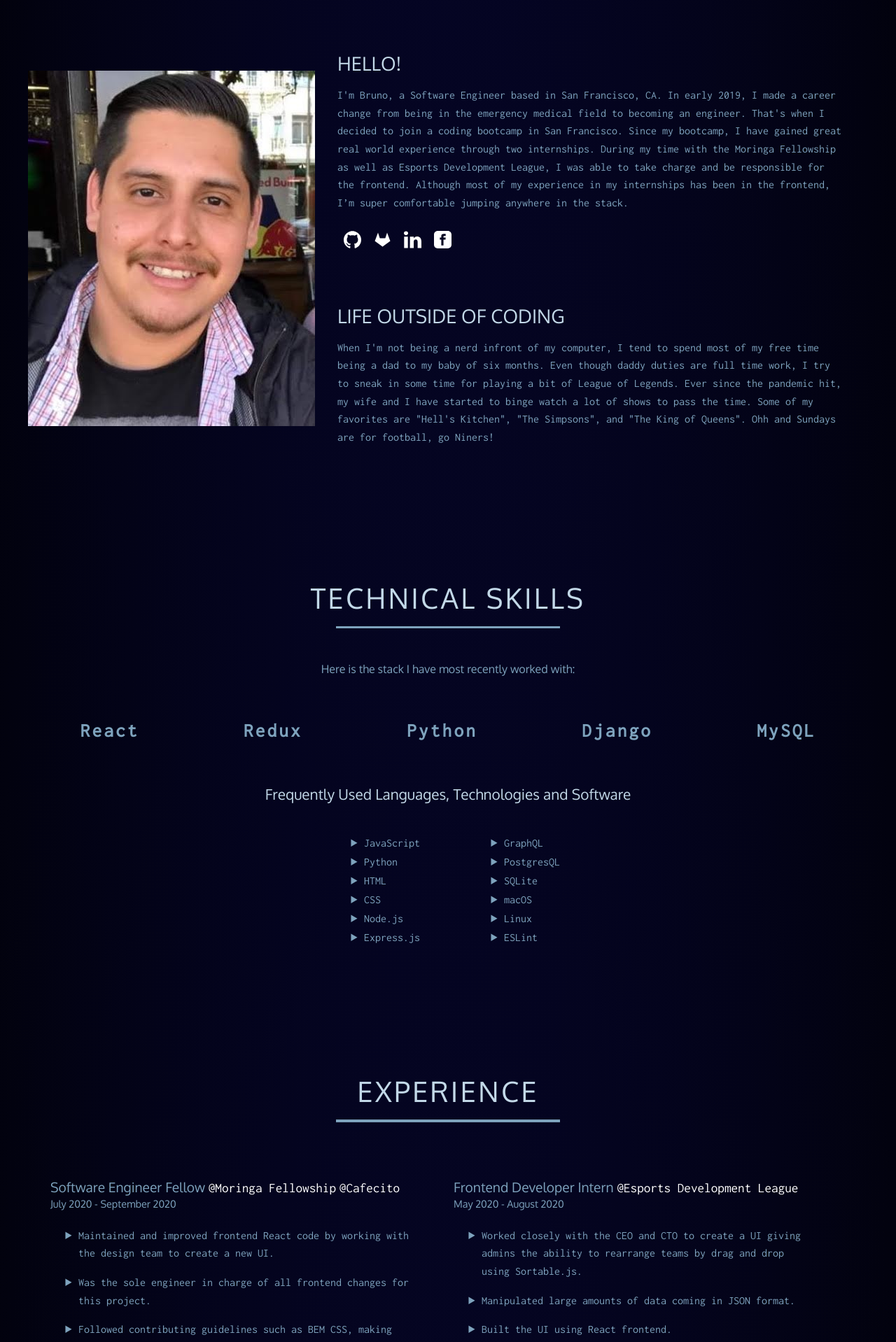
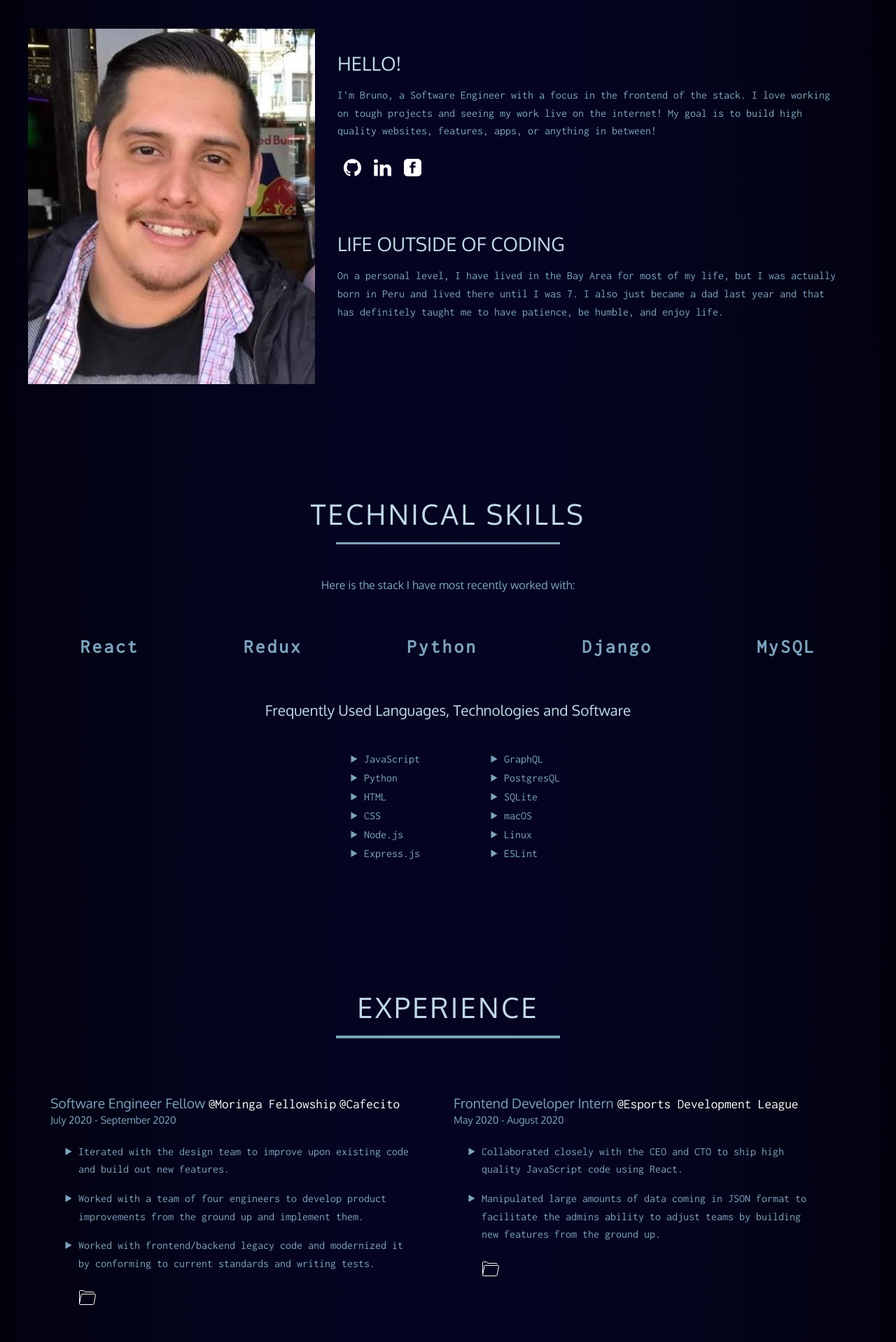
Before and after one commit to btaps/portfolio-v1, a React (Create React App) app: page / in a window 1280 px wide. Shown: the part 940-2858 px from the top of the page at 70% size. Built offline with nearby package versions, Linux system fonts and the light colour scheme.

Commit message:
Updated text and removed gitlab svg, minor css changes

```diff
--- a/src/components/sections/About.js
+++ b/src/components/sections/About.js
@@ -3,7 +3,6 @@ import ProfilePic from "../../images/profile-pic.jpg";
 import LinkedIn from "../ui/svg/LinkedIn";
 import GitHub from "../ui/svg/GitHub";
 import Facebook from "../ui/svg/Facebook";
-import GitLab from "../ui/svg/GitLab";
 
 import "./About.scss";
 
@@ -38,17 +37,7 @@ const About = ({blur}) => {
                 <div className="flex column sc__info-container">
                   <div className="sc__header">Hello!</div>
                   <div className=" line-height sc__info">
-                    I'm Bruno, a Software Engineer based in San Francisco, CA. In
-                    early 2019, I made a career change from being in the emergency
-                    medical field to becoming an engineer. That's when I decided
-                    to join a coding bootcamp in San Francisco. Since my bootcamp,
-                    I have gained great real world experience through two
-                    internships. During my time with the Moringa Fellowship as
-                    well as Esports Development League, I was able to take charge
-                    and be responsible for the frontend. Although most of my
-                    experience in my internships has been in the frontend, I’m
-                    super comfortable jumping anywhere in the stack.
-                </div>
+                    I'm Bruno, a Software Engineer with a focus in the frontend of the stack. I love working on tough projects and seeing my work live on the internet! My goal is to build high quality websites, features, apps, or anything in between! </div>
                   <ul className="sc__links flex">
                     <li className="sc__link">
                       <a
@@ -58,15 +47,6 @@ const About = ({blur}) => {
                         rel="noopener noreferrer"
                       >
                         <GitHub />
-                      </a>
-                    </li>
-                    <li className="sc__link">
-                      <a
-                        href="https://gitlab.com/btaps/"
-                        target="_blank"
-                        rel="noopener noreferrer"
-                      >
-                        <GitLab />
                       </a>
                     </li>
                     <li className="sc__link">
@@ -94,16 +74,7 @@ const About = ({blur}) => {
                 <div className="flex column sc__info-container">
                   <div className="sc__header">Life Outside of Coding</div>
                   <div className="line-height sc__info">
-                    When I'm not being a nerd infront of my computer, I tend to
-                    spend most of my free time being a dad to my baby of six
-                    months. Even though daddy duties are full time work, I try to
-                    sneak in some time for playing a bit of League of Legends.
-                    Ever since the pandemic hit, my wife and I have started to
-                    binge watch a lot of shows to pass the time. Some of my
-                    favorites are "Hell's Kitchen", "The Simpsons", and "The King
-                  of Queens". Ohh and Sundays are for football, go{" "}
-                    <span class="Nin">Nin</span>
-                    <span class="ers!">ers!</span>
+                    On a personal level, I have lived in the Bay Area for most of my life, but I was actually born in Peru and lived there until I was 7. I also just became a dad last year and that has definitely taught me to have patience, be humble, and enjoy life.
                   </div>
                 </div>
               </div>
--- a/src/components/sections/Experience.js
+++ b/src/components/sections/Experience.js
@@ -92,19 +92,9 @@ const Experience = ({blur}) => {
                 <div className="jc__date">July 2020 - September 2020</div>
                 <div className="jc__job-bullets">
                   <ul>
-                    <li className="jc__job-duties line-height">
-                      Maintained and improved frontend React code by working with
-                      the design team to create a new UI.
-                  </li>
-                    <li className="jc__job-duties line-height">
-                      Was the sole engineer in charge of all frontend changes for
-                      this project.
-                  </li>
-                    <li className="jc__job-duties line-height">
-                      Followed contributing guidelines such as BEM CSS, making
-                      proper API calls, and using ESLint to write codeon top of
-                      Cafecito’s legacy code.
-                  </li>
+                    <li className="jc__job-duties line-height">Iterated with the design team to improve upon existing code and build out new features.</li>
+                    <li className="jc__job-duties line-height">Worked with a team of four engineers to develop product improvements from the ground up and implement them.</li>
+                    <li className="jc__job-duties line-height">Worked with frontend/backend legacy code and modernized it by conforming to current standards and writing tests.</li>
                   </ul>
                 </div>
                 <div className="jc__svg-div">
@@ -149,17 +139,8 @@ const Experience = ({blur}) => {
                 <div className="jc__date">May 2020 - August 2020</div>
                 <div className="jc__job-bullets">
                   <ul>
-                    <li className="jc__job-duties line-height">
-                      Worked closely with the CEO and CTO to create a UI giving
-                      admins the ability to rearrange teams by drag and drop using
-                      Sortable.js.
-                  </li>
-                    <li className="jc__job-duties line-height">
-                      Manipulated large amounts of data coming in JSON format.
-                  </li>
-                    <li className="jc__job-duties line-height">
-                      Built the UI using React frontend.
-                  </li>
+                    <li className="jc__job-duties line-height">Collaborated closely with the CEO and CTO to ship high quality JavaScript code using React.</li>
+                    <li className="jc__job-duties line-height">Manipulated large amounts of data coming in JSON format to facilitate the admins ability to adjust teams by building new features from the ground up.</li>
                   </ul>
                 </div>
                 <div className="jc__svg-div">
@@ -209,10 +190,7 @@ const Experience = ({blur}) => {
                       stack eCommerce web app using React, JavaScript, Node,
                       Express, PostgreSQL, and AWS S3.
                   </li>
-                    <li className="jc__job-duties line-height">
-                      Hosted the application in a Virtual Machine on a
-                      DigitalOcean droplet.
-                  </li>
+                    <li className="jc__job-duties line-height">Set up web hosting via Nginx on a Ubuntu virtual machine using DigitalOcean droplet server.</li>
                     <li className="jc__job-duties line-height">
                       Used Paypal API’s to securely allow a payment process from
                       customer to client.
--- a/src/components/sections/Intro.js
+++ b/src/components/sections/Intro.js
@@ -1,4 +1,4 @@
-import React, { useEffect } from "react";
+import React, {useEffect} from "react";
 
 import Logo from "../ui/svg/Logo";
 import Navbar from "../ui/Navbar";
@@ -39,7 +39,7 @@ const Intro = () => {
               stroke="#7ea3bd"
               strokeWidth="1"
               d="M0 5 h140"
-              style={{ transform: "translateX(-150px)" }}
+              style={{transform: "translateX(-150px)"}}
             />
           </svg>
           <div className="flex">
--- a/src/components/sections/Projects.js
+++ b/src/components/sections/Projects.js
@@ -80,14 +80,14 @@ const Projects = ({blur}) => {
                     <div className="project-top flex">
                       <div className="project-links">
                         <a
-                          href="#"
+                          href="https://github.com/btaps/netflix-clone"
                           target="_blank"
                           rel="noopener noreferrer"
                         >
                           <GitHub />
                         </a>
                         <a
-                          href="#"
+                          href="https://netflix-4a21f.web.app/"
                           target="_blank"
                           rel="noopener noreferrer"
                         >
```
Also changed, not shown: 1 other file (tests, documents, lock files or other folders).
